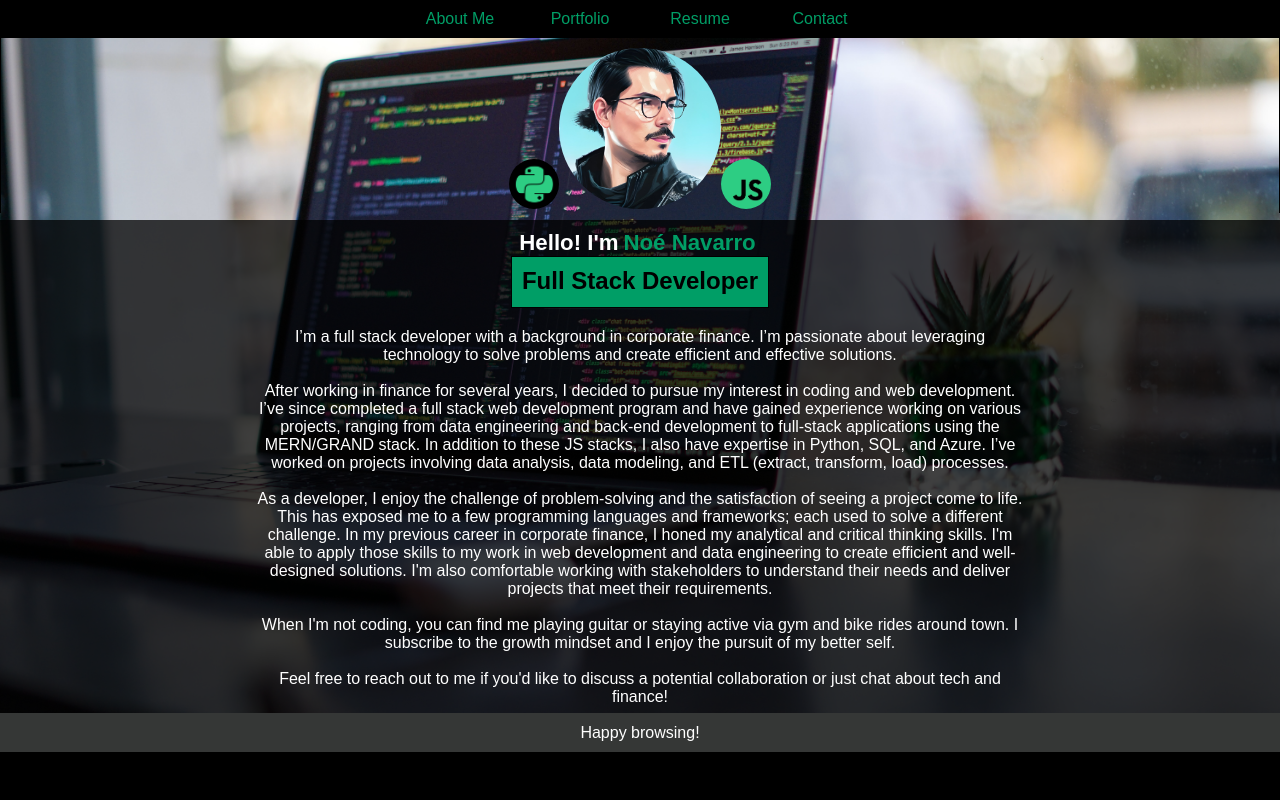
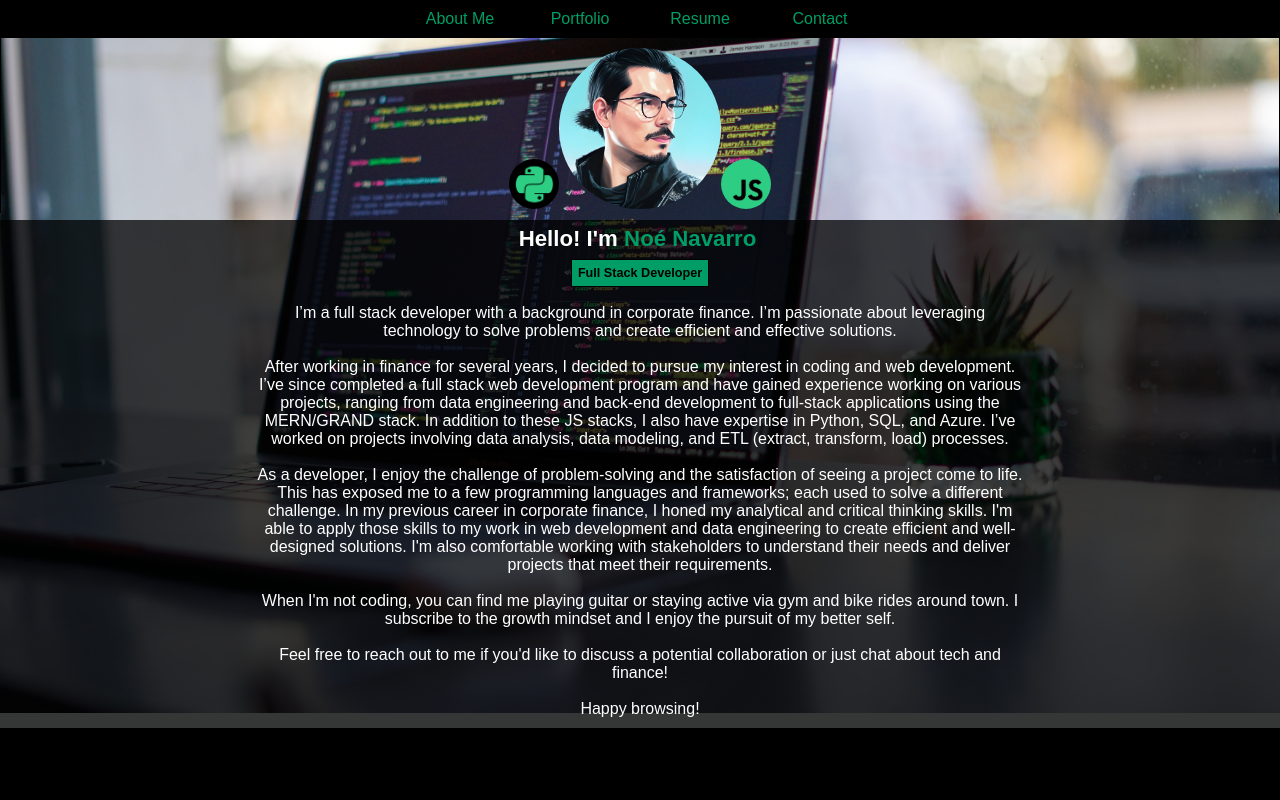
Before and after one commit to Nnavarr/portfolio, a React (Create React App) app: page / in a window 1280 px wide. Shown: the top 800 px of the page. Built offline with nearby package versions, Linux system fonts and the light colour scheme.

Commit message:
updated welcome banner and title to use rem

```diff
--- a/src/components/About/index.js
+++ b/src/components/About/index.js
@@ -1,14 +1,4 @@
 import React from "react";
-
-// styles
-const titleStyle = {
-  border: '1px solid black',
-  padding: '10px',
-  background: '#009e66',
-  marginTop: '10px',
-  marginBottom: '10px',
-  height: '30px'
-}
 
 const About = () => {
   return(
@@ -40,20 +30,13 @@ const About = () => {
           <div
             id='welcome-container'
           >
-            <h1 style={{
-              color: 'white',
-              marginTop: '10px'
-            }}>Hello! I'm </h1>
-            <h1
-              style={{
-                marginTop: '10px'
-              }}
-            >Noé Navarro</h1>
+            <h1 style={{ color: 'white', margin: '0'}}>Hello! I'm </h1>
+            <h1 id='myname' style={{ marginTop: '0' }}>Noé Navarro</h1>
           </div>
 
           {/* full stack dev banner */}
-          <div>
-            <h2 style={titleStyle}> Full Stack Developer</h2>
+          <div id='title-container'>
+            <h2 id='title'> Full Stack Developer</h2>
           </div>
         </div>
         <p id='aboutme-paragraph'>
--- a/src/index.css
+++ b/src/index.css
@@ -357,6 +357,27 @@ footer {
   width: 16rem;
   display: flex;
   justify-content: center;
+  margin-top: 0.39rem;
+}
+
+#myname {
+  margin-left: 0.39rem;
+}
+
+#title-container {
+  display: flex;
+  justify-content: center;
+  align-items: center;
+  margin-top: 0.39rem;
+  margin-bottom: 0.39rem;
+}
+
+#title {
+  border: 1px solid black;
+  padding: 0.39rem;
+  background: #009e66;
+  margin: 0;
+  font-size: 0.79rem;
 }
 
 /* General HTML elements */
```
